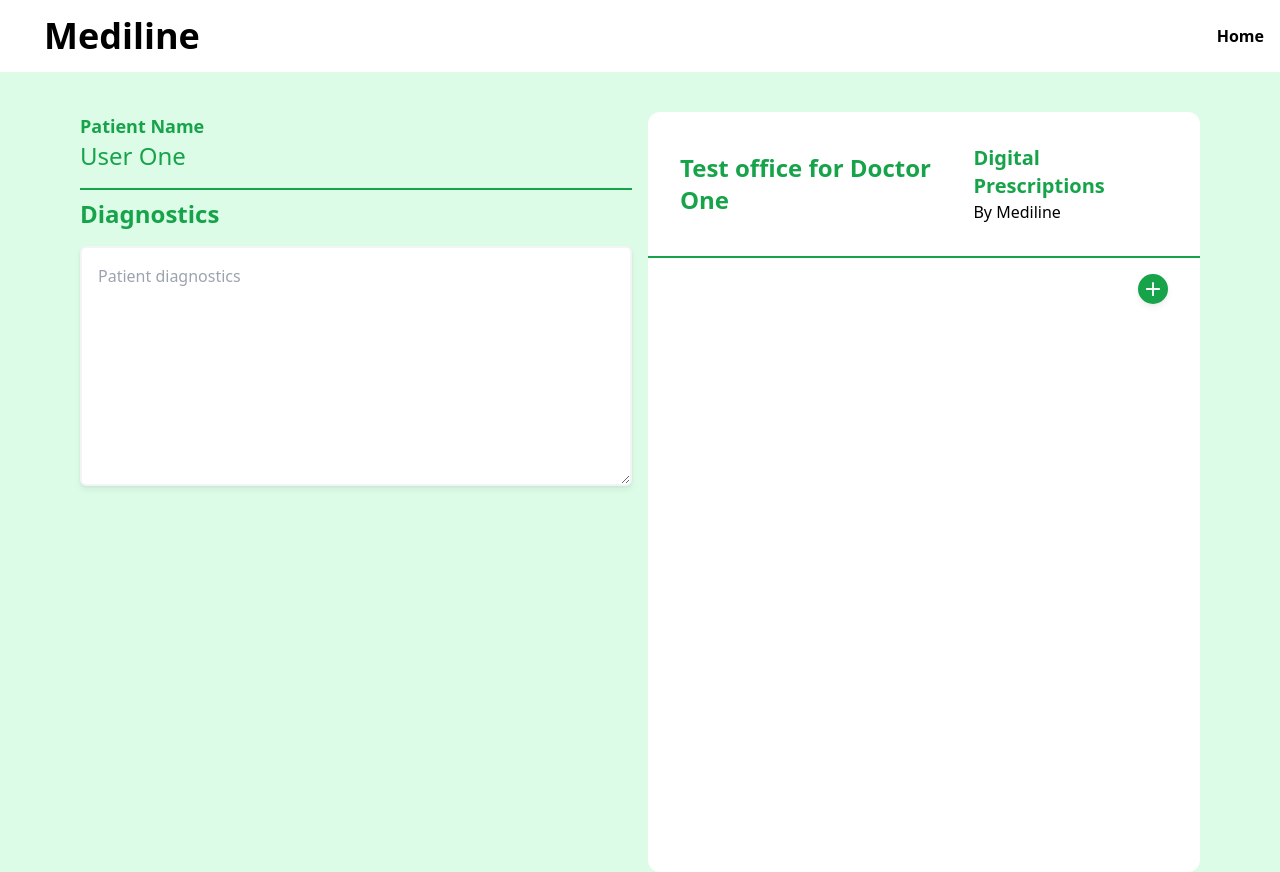
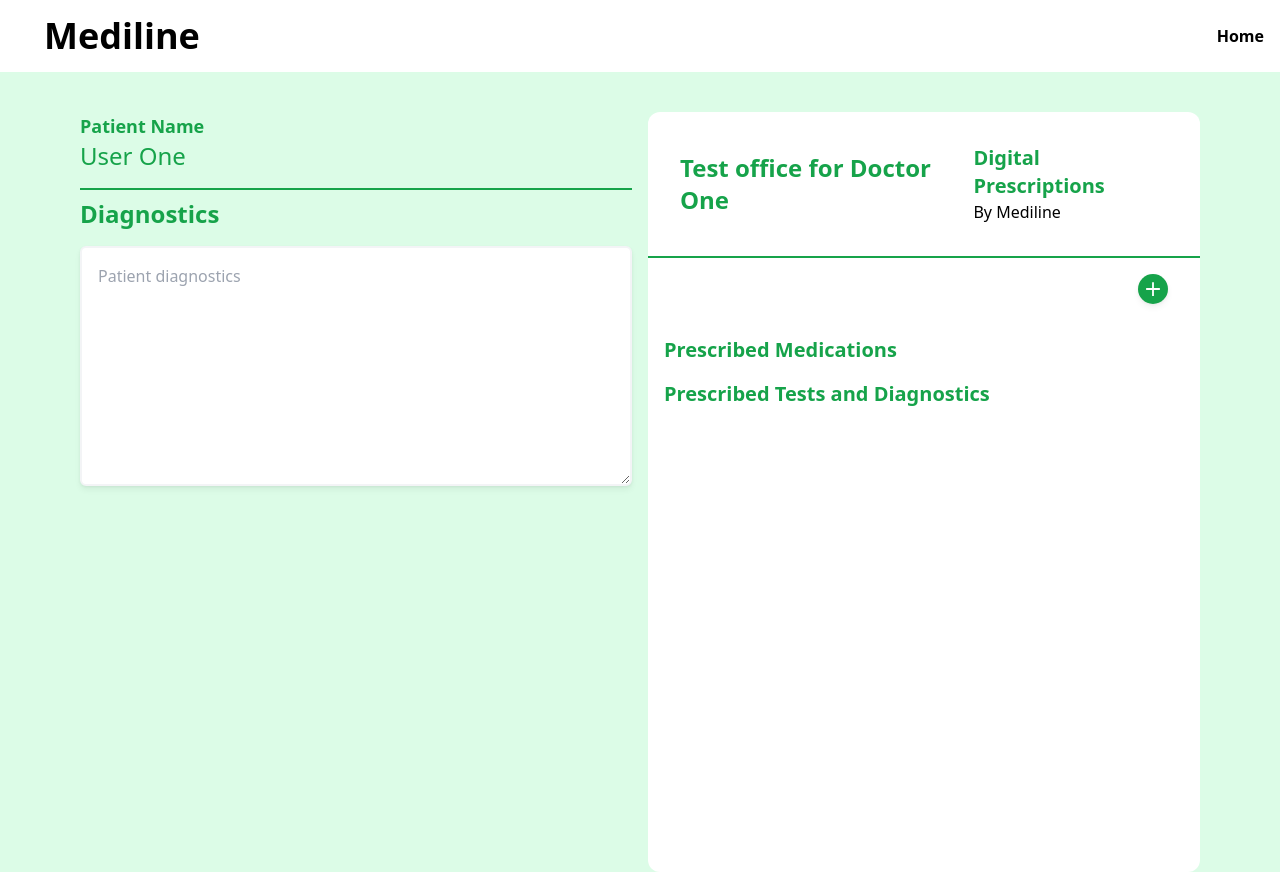
Before and after one commit to AMAY27/Mediline, a React (Vite) app in the folder Frontend/my-react-app/: page /doc/appointment in a window 1280 px wide. Built offline with nearby package versions, Linux system fonts and the light colour scheme.

Commit message:
Prescription and test addition functions

```diff
--- a/Frontend/my-react-app/src/Doctorpages/Appointment.jsx
+++ b/Frontend/my-react-app/src/Doctorpages/Appointment.jsx
@@ -1,6 +1,8 @@
 import React, { useState } from 'react';
 import Navbar from '../DoctorComponents/Navbar'
 import { IoMdAdd, IoMdClose  } from "react-icons/io";
+import { MdDeleteOutline } from "react-icons/md";
+
 
 const Appointment = () => {
     const [showMiniDiv, setShowMiniDiv] = useState(false);
@@ -11,16 +13,19 @@ const Appointment = () => {
         name : "",
     })
     const [testName, setTestName] = useState("")
+    const [isAddButtonClicked, setIsAddButtonClicked] = useState(false)
 
     const handleMedicationChange = (e) => {
         setMedicationDetails(p => ({...p, [e.target.name] : e.target.value}))
     }
 
+    const handleTestChange = (e) => {
+        setTestName(e.target.value)
+    }
+
     const addMedication = (e) => {
         e.preventDefault()
-        // if (medicationDetails.name === ""){
-        //     alert("Please add a medication name")
-        // }
+        setIsAddButtonClicked(true)
         const isMedicationAlreadyAdded = medicationList.some(
             (medication) => medication.name === medicationDetails.name
         );
@@ -30,6 +35,22 @@ const Appointment = () => {
             setMedicationList([...medicationList, medicationDetails]);
         }
         setMedicationDetails({name : ""})
+        setIsAddButtonClicked(false)
+    }
+
+    const addTest = (e) => {
+        e.preventDefault()
+        setIsAddButtonClicked(true)
+        const isTestAlreadyAdded = testList.some(
+            (test) => test === testName
+        );
+        if (isTestAlreadyAdded) {
+            alert("Test already added");
+        } else {
+            setTestList([...testList, testName]);
+        }
+        setTestName("")
+        setIsAddButtonClicked(false)
     }
 
 
@@ -115,12 +136,14 @@ const Appointment = () => {
                                             placeholder='medication'
                                             onChange={handleMedicationChange}
                                             required = "true"
+                                            value={medicationDetails.name}
                                         />
                                     </div>
                                     <div className="flex justify-end">
                                         <button
                                             className='bg-transparent hover:bg-green-600 hover:text-white border-2 border-green-600 rounded-xl shadow-full p-2'
                                             type='submit'
+                                            disabled={isAddButtonClicked}
                                         >
                                             Add
                                         </button>
@@ -141,7 +164,7 @@ const Appointment = () => {
                                         onClick={() => setPrescriptionType("")}
                                     />
                                 </div>
-                                <form action="" className='mt-2' onSubmit={addMedication}>
+                                <form action="" className='mt-2' onSubmit={addTest}>
                                     <div>
                                         <label htmlFor="">Test Name</label>
                                         <input
@@ -149,6 +172,8 @@ const Appointment = () => {
                                             className='ml-2 p-2 bg-white shadow-full rounded-xl'
                                             placeholder='test and diagnostics'
                                             required='true'
+                                            value={testName}
+                                            onChange={handleTestChange}
                                         />
                                     </div>
                                     <div className="flex justify-end">
@@ -163,10 +188,29 @@ const Appointment = () => {
                             </div>
                         </div>
                     )}
-                    <div>
+                    <div className='m-4'>
+                        <h2
+                            className='text-green-600 font-bold text-xl'
+                        >
+                            Prescribed Medications
+                        </h2>
                         {medicationList.map((medication)=> (
-                            <div className='bg-gray-100 p-2 shadow-full mb-2'>
-                                {medication.name}
+                            <div className='bg-gray-100 p-2 shadow-full mx-6 my-4 flex justify-between rounded-xl'>
+                                <h2>{medication.name}</h2>
+                                <MdDeleteOutline className='text-2xl p-1 cursor-pointer rounded-full bg-green-500 text-white'/>
+                            </div>
+                        ))}
+                    </div>
+                    <div className='m-4'>
+                        <h2
+                            className='text-green-600 font-bold text-xl'
+                        >
+                            Prescribed Tests and Diagnostics
+                        </h2>
+                        {testList.map((test)=> (
+                            <div className='bg-gray-100 p-2 shadow-full mx-6 my-4 flex justify-between rounded-xl'>
+                                <h2>{test}</h2>
+                                <MdDeleteOutline className='text-2xl p-1 cursor-pointer rounded-full bg-green-500 text-white'/>
                             </div>
                         ))}
                     </div>
```
